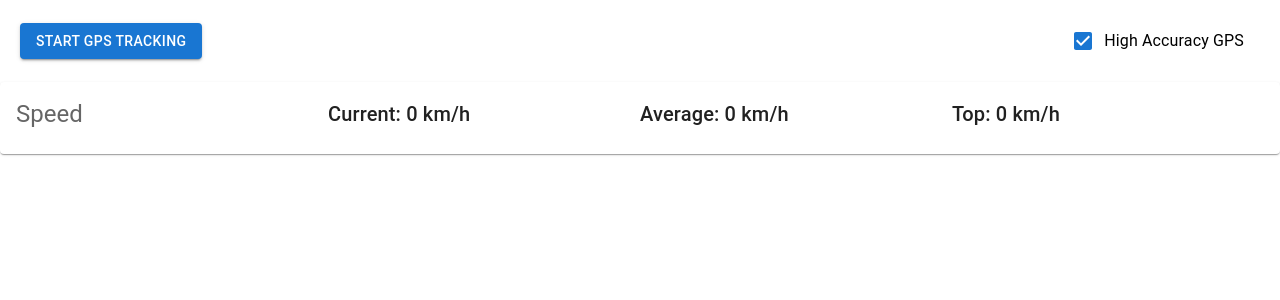
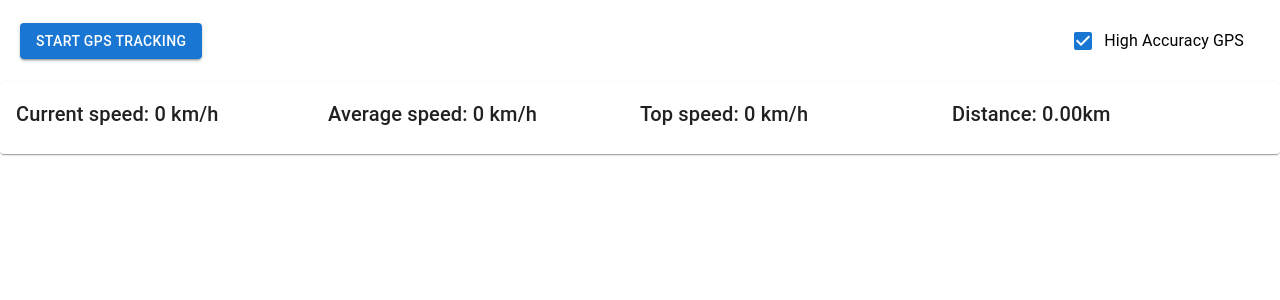
Before and after one commit to MudriyK/gps-tracking, a React (Create React App) app: page / in a window 1280 px wide. Shown: the top 300 px of the page. Built offline with nearby package versions, Linux system fonts and the light colour scheme.

Commit message:
add distance logic

```diff
--- a/src/App.js
+++ b/src/App.js
@@ -1,16 +1,18 @@
 import { useState } from "react";
-import { GoogleMap, MarkerInfo, Buttons, SpeedPanel } from "./components";
+import { GoogleMap, MarkerInfo, Buttons, InfoPanel } from "./components";
 import { GEO_LOCATION_OPTIONS } from "./constants";
-import {
-  useGps,
-  // useGpsServiceWorker
-} from "./hooks";
+import { useGps } from "./hooks";
 
 import "./App.css";
 
 export default function App() {
-  const [highAccuracy, setHighAccuracy] = useState(GEO_LOCATION_OPTIONS.enableHighAccuracy);
-  const { gpsData, isGPSActive, startWatching, stopWatching } = useGps({ highAccuracy });
+  const [totalDistance, setTotalDistance] = useState(0);
+  const [highAccuracy, setHighAccuracy] = useState(
+    GEO_LOCATION_OPTIONS.enableHighAccuracy
+  );
+  const { gpsData, isGPSActive, startWatching, stopWatching } = useGps({
+    highAccuracy,
+  });
 
   return (
     <main className="mx-auto max-w-screen-l">
@@ -24,9 +26,15 @@ export default function App() {
         />
       </div>
 
-      <SpeedPanel data={gpsData} />
+      <InfoPanel data={gpsData} totalDistance={totalDistance} />
 
-      {gpsData.length > 0 && <GoogleMap data={gpsData} isGPSActive={isGPSActive} />}
+      {gpsData.length > 0 && (
+        <GoogleMap
+          data={gpsData}
+          isGPSActive={isGPSActive}
+          setTotalDistance={setTotalDistance}
+        />
+      )}
 
       {gpsData.length > 0 && (
         <div className="w-full p-5 grid grid-cols-1 md:grid-cols-2 lg:grid-cols-3 gap-4">
--- /dev/null
+++ b/src/components/InfoPanel.js
@@ -0,0 +1,30 @@
+import { Card, CardContent, Typography } from "@mui/material";
+
+const getTopSpeed = (speedData) =>
+  speedData.length > 0 ? Math.max(...speedData) : 0;
+const getAverageSpeed = (speedData) =>
+  speedData.reduce((partialSum, a) => partialSum + a, 0) / speedData.length;
+const getCurrentSpeed = (speedData) => speedData[speedData.length - 1];
+const formatToKmPerHour = (value) => `${Math.round(value * 3.6 || 0)} km/h`;
+
+const InfoPanel = ({ data, totalDistance }) => {
+  const speedData = data.map(({ coords }) => coords?.speed);
+  const currentSpeed = formatToKmPerHour(getCurrentSpeed(speedData));
+  const averageSpeed = formatToKmPerHour(getAverageSpeed(speedData));
+  const topSpeed = formatToKmPerHour(getTopSpeed(speedData));
+
+  return (
+    <Card>
+      <CardContent className="grid grid-cols-1 sm:grid-cols-4 items-center">
+        <Typography variant="h6">{`Current speed: ${currentSpeed}`}</Typography>
+        <Typography variant="h6">{`Average speed: ${averageSpeed}`}</Typography>
+        <Typography variant="h6">{`Top speed: ${topSpeed}`}</Typography>
+        <Typography variant="h6">{`Distance: ${parseFloat(
+          totalDistance / 1000
+        ).toFixed(2)}km`}</Typography>
+      </CardContent>
+    </Card>
+  );
+};
+
+export { InfoPanel };
--- a/src/components/Map.js
+++ b/src/components/Map.js
@@ -1,8 +1,8 @@
-import { useRef, useState, useMemo, useEffect } from "react";
+import { useRef, useState, useMemo, useEffect, useCallback } from "react";
 import GoogleMapReact from "google-map-react";
-import { GOOGLE_API_KEY, MAP_DEFAULT_ZOOM } from "../constants";
+import { GOOGLE_MAP_BOOTSTRAP_OPTIONS, MAP_DEFAULT_ZOOM } from "../constants";
 
-const GoogleMap = ({ data, isGPSActive }) => {
+const GoogleMap = ({ data, isGPSActive, setTotalDistance }) => {
   const mapRef = useRef();
   const mapsRef = useRef();
   const polylineRef = useRef();
@@ -54,7 +54,7 @@ const GoogleMap = ({ data, isGPSActive }) => {
     });
 
     const infoWindow = new mapsRef.current.InfoWindow({
-      content: waypoint.content
+      content: waypoint.content,
     });
 
     marker.addListener("click", () => {
@@ -65,6 +65,31 @@ const GoogleMap = ({ data, isGPSActive }) => {
       });
     });
   };
+
+  const calculateRouteDistance = useCallback(
+    (data) => {
+      let totalDistance = 0;
+      if (data.length < 2) return totalDistance; // Need at least two points to calculate distance
+
+      const latLngs = data.map(
+        ({ lat, lng }) => new mapsRef.current.LatLng(lat, lng)
+      );
+
+      for (let i = 0; i < latLngs.length - 1; i++) {
+        // Calculate distance between consecutive points
+        const distance =
+          mapsRef.current.geometry.spherical.computeDistanceBetween(
+            latLngs[i],
+            latLngs[i + 1]
+          );
+
+        totalDistance += distance;
+      }
+
+      setTotalDistance(totalDistance); // Distance in meters
+    },
+    [setTotalDistance]
+  );
 
   useEffect(() => {
     if (isGoogleApiLoaded) {
@@ -82,7 +107,7 @@ const GoogleMap = ({ data, isGPSActive }) => {
 
       renderMarker({
         ...startWaypoint,
-        content: 'Start'
+        content: "Start",
       });
     }
 
@@ -91,15 +116,17 @@ const GoogleMap = ({ data, isGPSActive }) => {
 
       renderMarker({
         ...finishWaypoint,
-        content: 'Finish'
+        content: "Finish",
       });
+
+      calculateRouteDistance(routeData);
     }
-  }, [isGoogleApiLoaded, isGPSActive, routeData]);
+  }, [isGoogleApiLoaded, isGPSActive, routeData, calculateRouteDistance]);
 
   return (
     <div className="w-full p-5" style={{ height: "400px" }}>
       <GoogleMapReact
-        bootstrapURLKeys={{ key: GOOGLE_API_KEY }}
+        bootstrapURLKeys={GOOGLE_MAP_BOOTSTRAP_OPTIONS}
         defaultCenter={routeData[0] || { lat: 0, lng: 0 }}
         defaultZoom={MAP_DEFAULT_ZOOM}
         yesIWantToUseGoogleMapApiInternals
--- a/src/components/SpeedPanel.js
+++ /dev/null
@@ -1,32 +0,0 @@
-import { Card, CardContent, Typography } from "@mui/material";
-
-const getTopSpeed = (speedData) => speedData.length > 0 ? Math.max(...speedData) : 0;
-const getAverageSpeed = (speedData) =>(speedData.reduce((partialSum, a) => partialSum + a, 0)) / speedData.length;
-const getCurrentSpeed = (speedData) => speedData[speedData.length - 1];
-const formatToKmPerHour = (value) => `${Math.round((value * 3.6 || 0))} km/h`;
-
-const SpeedPanel = ({ data }) => {
-  const speedData = data.map(({ coords }) => coords?.speed);
-  const currentSpeed = formatToKmPerHour(getCurrentSpeed(speedData));
-  const averageSpeed = formatToKmPerHour(getAverageSpeed(speedData));
-  const topSpeed = formatToKmPerHour(getTopSpeed(speedData));
-
-  return (
-    <Card>
-      <CardContent className="grid grid-cols-1 sm:grid-cols-4 items-center">
-        <Typography className="mb-0" variant="h5" color="text.secondary" style={{ marginBottom: 0}} gutterBottom>
-          {"Speed"}
-        </Typography>
-        <Typography variant="h6">{`Current: ${currentSpeed}`}</Typography>
-        <Typography variant="h6">
-          {`Average: ${averageSpeed}`}
-        </Typography>
-        <Typography variant="h6">
-          {`Top: ${topSpeed}`}
-        </Typography>
-      </CardContent>
-    </Card>
-  );
-};
-
-export { SpeedPanel };
--- a/src/components/index.js
+++ b/src/components/index.js
@@ -1,4 +1,4 @@
 export { GoogleMap } from "./Map";
 export { MarkerInfo } from "./MarkerInfo";
 export { Buttons } from "./Buttons";
-export { SpeedPanel } from "./SpeedPanel";
+export { InfoPanel } from "./InfoPanel";
--- a/src/hooks/index.js
+++ b/src/hooks/index.js
@@ -1 +1,2 @@
 export { useGps } from "./useGps";
+export { useMapsWorker } from "./useMapsWorker";
--- /dev/null
+++ b/src/hooks/useMapsWorker.js
@@ -0,0 +1,48 @@
+import { useRef, useCallback, useEffect, useState } from "react";
+
+const useMapsWorker = () => {
+  const [totalDistance, setTotalDistance] = useState(0);
+  const mapsWorkerRef = useRef(null);
+
+  const getTotalDistance = useCallback(async (map, routeData) => {
+    mapsWorkerRef.current.postMessage({
+      action: "getTotalDistance",
+      map,
+      routeData,
+    });
+  }, []);
+
+  useEffect(() => {
+    if (mapsWorkerRef.current === null) {
+      mapsWorkerRef.current = new Worker(
+        new URL("../webWorkers/mapsWorker.js", import.meta.url)
+      );
+
+      mapsWorkerRef.current.addEventListener("message", (e) => {
+        switch (e.data.action) {
+          case "computedTotalDistance": {
+            setTotalDistance(e.data.value);
+            break;
+          }
+          default: {
+            return null;
+          }
+        }
+      });
+    }
+
+    return () => {
+      if (mapsWorkerRef.current) {
+        mapsWorkerRef.current.terminate();
+        mapsWorkerRef.current = null;
+      }
+    };
+  }, []);
+
+  return {
+    totalDistance,
+    getTotalDistance,
+  };
+};
+
+export { useMapsWorker };
--- a/src/services/GeolocationService.js
+++ b/src/services/GeolocationService.js
@@ -1,54 +1,66 @@
 import {
-  // MOCKED_GPS_DATA,
+  MOCKED_GPS_DATA,
   GEO_LOCATION_OPTIONS
 } from "../constants";
 
 class GeolocationService {
   constructor() {
     this.watchID = null;
+    this.testDataInterval = null;
     this.lastUpdateTime = 0; // Store the time of the last update
     this.updateInterval = 3000; // Desired interval between updates in milliseconds
   }
 
-  // startWatchingMock(successCallback, errorCallback) {
-  //   let currentIndex = 0;
+  startWatching(successCallback, errorCallback) {
+    let currentIndex = 0;
+
+    console.log("Started watching position.");
+
+    this.testDataInterval = setInterval(() => {
+      successCallback(MOCKED_GPS_DATA[currentIndex]);
+      currentIndex++;
+    }, 4000);
+  }
+
+  // startWatching(successCallback, errorCallback, options = {}) {
+  //   if (this.watchID !== null) {
+  //     console.log("Already watching position.");
+  //     return;
+  //   }
   //
-  //   setInterval(() => {
-  //     successCallback(MOCKED_GPS_DATA[currentIndex]);
-  //     currentIndex++;
-  //   }, 4000);
+  //   if ("geolocation" in navigator) {
+  //     console.log("Started watching position.");
+  //     this.watchID = navigator.geolocation.watchPosition(
+  //       (position) => {
+  //         const currentTime = new Date().getTime();
+  //         if (currentTime - this.lastUpdateTime >= this.updateInterval) {
+  //           successCallback(position);
+  //           this.lastUpdateTime = currentTime; // Update the last update time
+  //         }
+  //       },
+  //       errorCallback,
+  //       {
+  //         ...GEO_LOCATION_OPTIONS,
+  //         options
+  //       }
+  //     );
+  //   } else {
+  //     console.error("Geolocation is not supported by this browser.");
+  //   }
+  // }
+  // stopWatching() {
+  //   if (this.watchID !== null) {
+  //     navigator.geolocation.clearWatch(this.watchID);
+  //     this.watchID = null; // Reset the watchID after stopping
+  //     console.log("Stopped watching position.");
+  //   }
   // }
 
-  startWatching(successCallback, errorCallback, options = {}) {
-    if (this.watchID !== null) {
-      console.log("Already watching position.");
-      return;
-    }
-
-    if ("geolocation" in navigator) {
-      console.log("Started watching position.");
-      this.watchID = navigator.geolocation.watchPosition(
-        (position) => {
-          const currentTime = new Date().getTime();
-          if (currentTime - this.lastUpdateTime >= this.updateInterval) {
-            successCallback(position);
-            this.lastUpdateTime = currentTime; // Update the last update time
-          }
-        },
-        errorCallback,
-        {
-          ...GEO_LOCATION_OPTIONS,
-          options
-        }
-      );
-    } else {
-      console.error("Geolocation is not supported by this browser.");
-    }
-  }
   stopWatching() {
-    if (this.watchID !== null) {
+    if (this.testDataInterval !== null) {
+      clearInterval(this.testDataInterval);
       navigator.geolocation.clearWatch(this.watchID);
-      this.watchID = null; // Reset the watchID after stopping
+      this.testDataInterval = null;
       console.log("Stopped watching position.");
     }
   }
--- /dev/null
+++ b/src/webWorkers/mapsWorker.js
@@ -0,0 +1,75 @@
+//eslint-disable-next-line no-restricted-globals
+self.onmessage = (e) => {
+  switch (e.data.action) {
+    case "getTotalDistance": {
+      const { map, routeData } = e.data;
+
+      let totalDistance = 0;
+      if (routeData.length < 2) return totalDistance; // Need at least two points to calculate distance
+
+      const latLngs = routeData.map(({ lat, lng }) => new map.LatLng(lat, lng));
+
+      for (let i = 0; i < latLngs.length - 1; i++) {
+        // Calculate distance between consecutive points
+        const distance = map.geometry.spherical.computeDistanceBetween(
+          latLngs[i],
+          latLngs[i + 1]
+        );
+
+        totalDistance += distance;
+      }
+
+      //eslint-disable-next-line no-restricted-globals
+      return self.postMessage({
+        action: "computedTotalDistance",
+        value: totalDistance,
+      });
+    }
+    case "renderRoute": {
+      const { map, polyline, path } = e.data;
+
+      if (!map) return;
+
+      if (polyline) {
+        polyline.setMap(null);
+      }
+
+      const routePath = new map.Polyline({
+        path,
+        geodesic: true,
+        strokeColor: "#FF0000",
+        strokeOpacity: 1.0,
+        strokeWeight: 2,
+      });
+
+      routePath.setMap(map);
+
+      return;
+    }
+    case "renderMarker": {
+      const { map, waypoint } = e.data;
+
+      const marker = new map.Marker({
+        position: { lat: waypoint.lat, lng: waypoint.lng },
+        map,
+      });
+
+      const infoWindow = new map.InfoWindow({
+        content: waypoint.content,
+      });
+
+      marker.addListener("click", () => {
+        infoWindow.open({
+          anchor: marker,
+          map,
+          shouldFocus: false,
+        });
+      });
+
+      return;
+    }
+    default: {
+      return null;
+    }
+  }
+};
--- a/src/serviceWorkers/geoLocationWorker.js
+++ b/src/workers/googleMapWorker.js
@@ -1,6 +1,6 @@
-import { GeolocationService } from "../services";
+import { GeolocationWatcher } from "../services";
 
-const geoWatcher = new GeolocationService();
+const geoWatcher = new GeolocationWatcher();
 
 //eslint-disable-next-line no-restricted-globals
 self.onmessage = (e) => {
```
Also changed, not shown: src/constants.js (+6 -1 lines).
